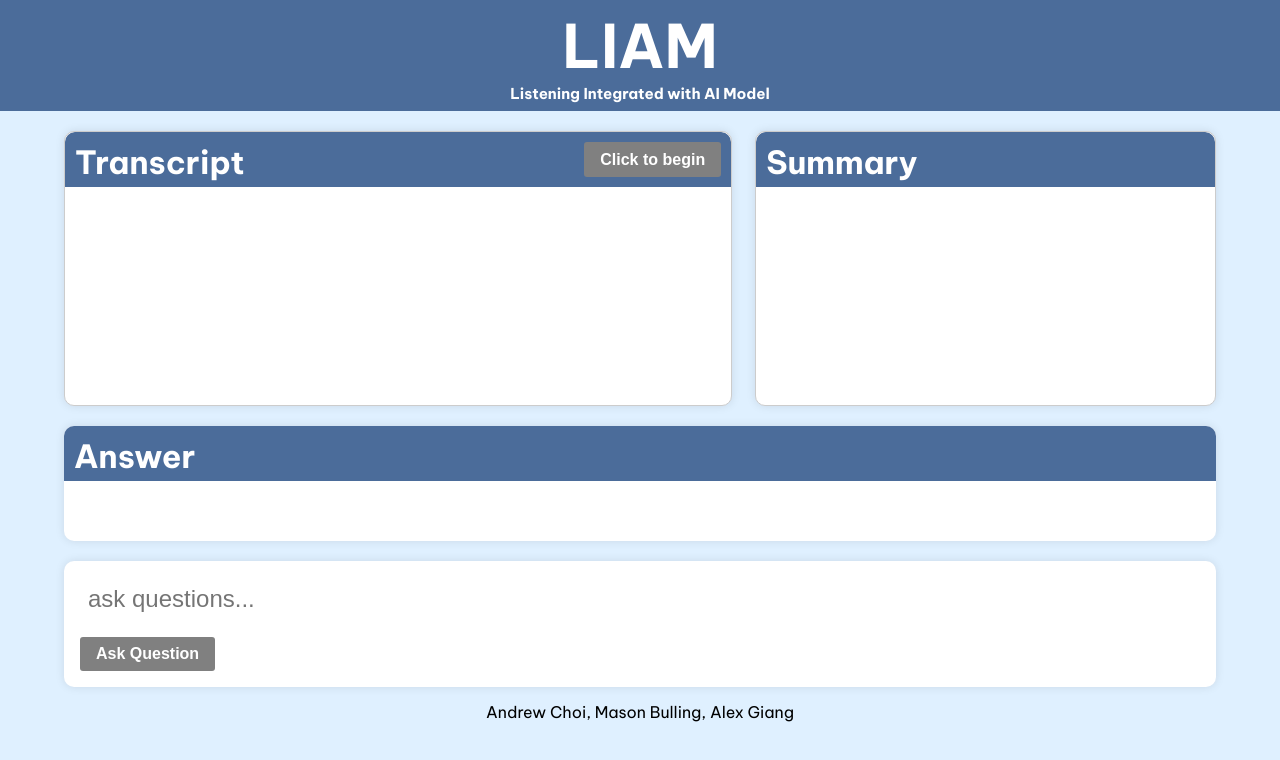
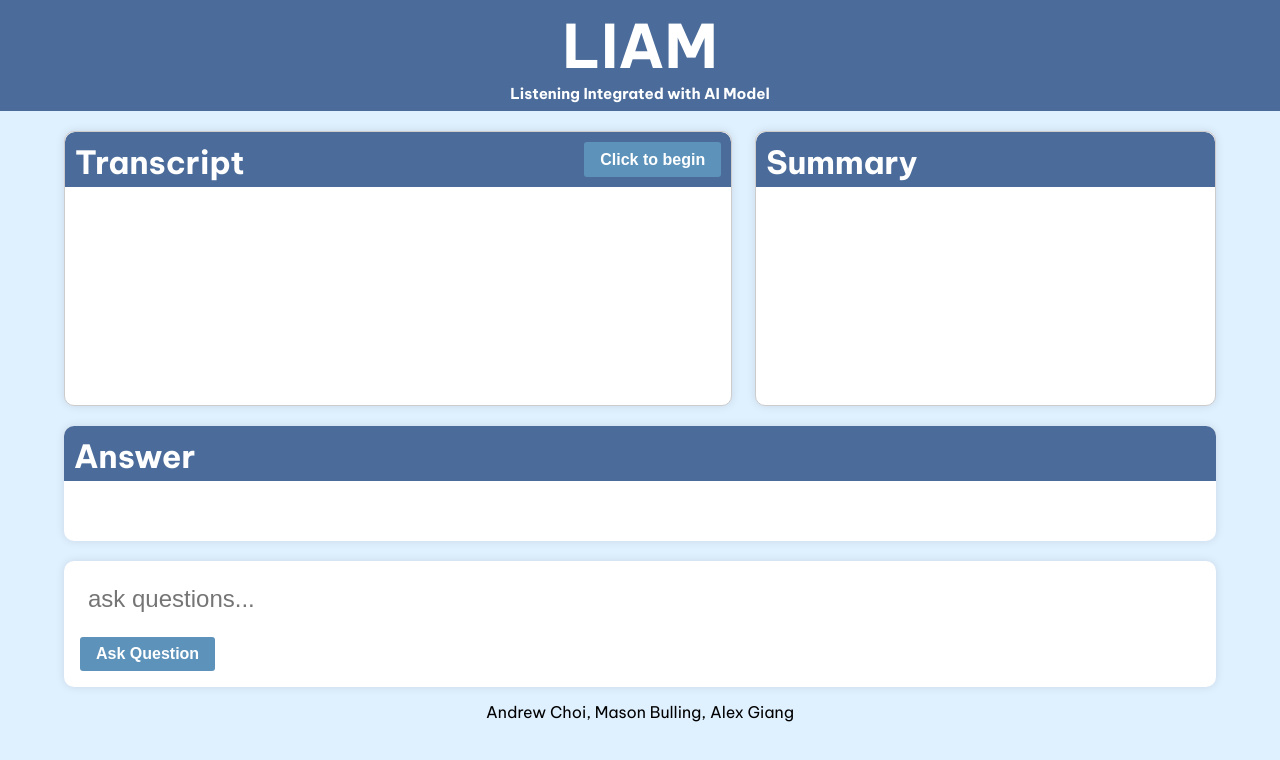
Before and after one commit to andrewschoi/liam, a Next.js app: page / in a window 1280 px wide. Shown: the top 760 px of the page. Built offline with nearby package versions, Linux system fonts and the light colour scheme.

Commit message:
Update color scheme

```diff
--- a/src/styles/globals.css
+++ b/src/styles/globals.css
@@ -4,8 +4,8 @@
   --text-primary: #ffffff;
   --secondary-color: #4b6c9a;
   --accent-color: #dff0ff;
-  --begin-button: grey;
-  --light-button: #b58527;
+  --begin-button: #5d93ba;
+  --light-button: #001f3f;
   --text-secondary: #B1A296;
   --dark-text: #557A95;
 }
@@ -254,10 +254,11 @@ body {
 
 @keyframes spin-anim {
   0% {
-      transform: rotate(0deg);
+    transform: rotate(0deg);
   }
+
   100% {
-      transform: rotate(360deg);
+    transform: rotate(360deg);
   }
 }
 
```
